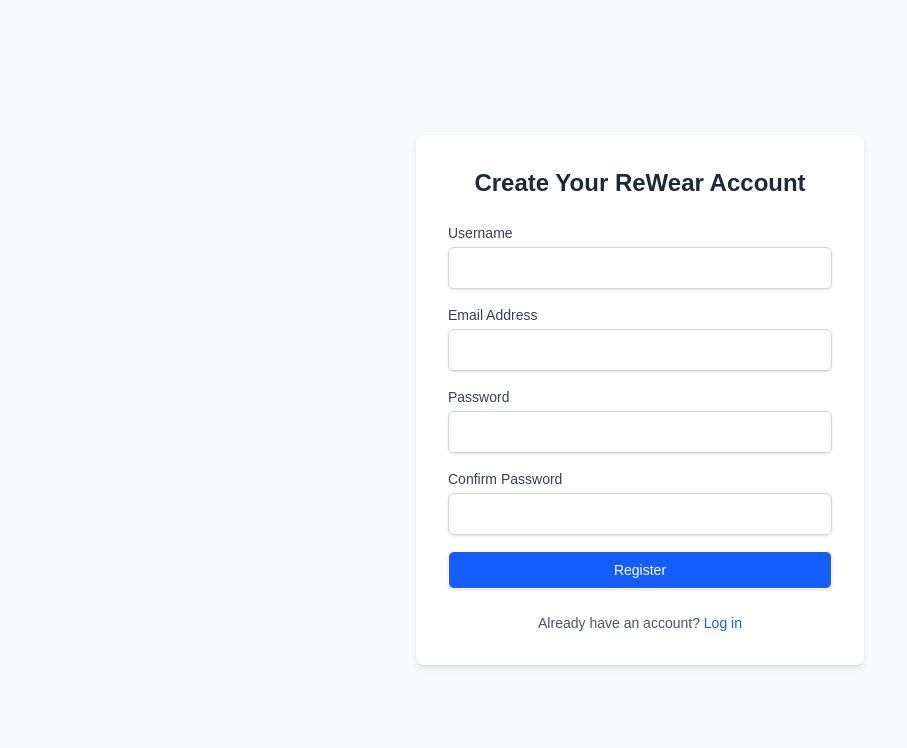
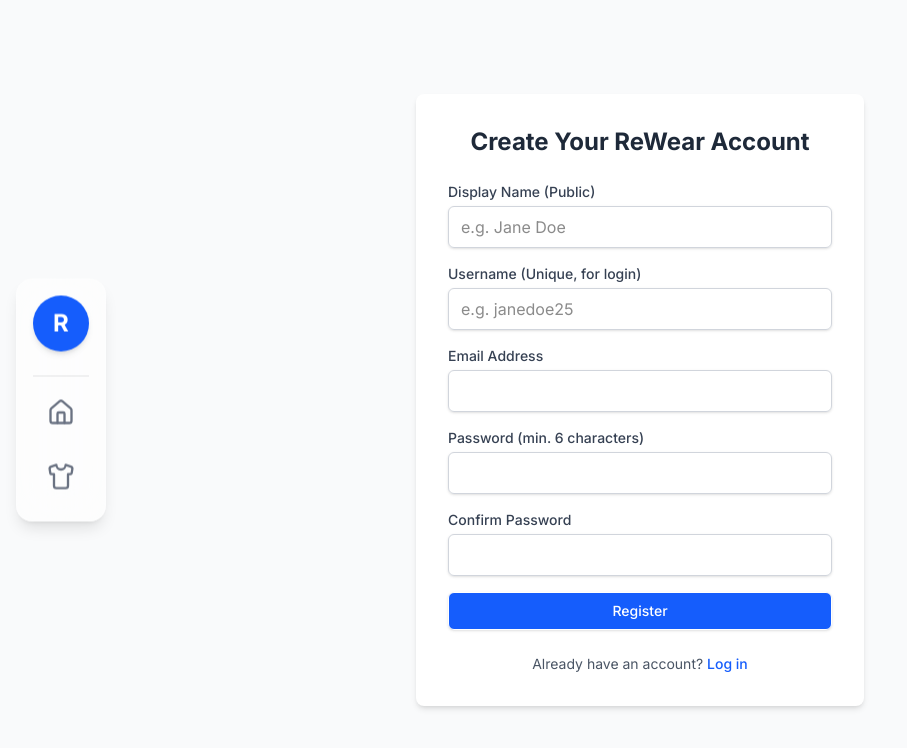
Before and after one commit to nuclearshadow/rewear-odoo-2025, a Next.js app: page /signup in a window 1280 px wide. Shown: the top 748 px of the page, without its empty margins (0-907 px from the left). Built offline with nearby package versions, Linux system fonts and the light colour scheme; no server answers.

Commit message:
FloatingNavbar added

```diff
--- a/src/app/layout.tsx
+++ b/src/app/layout.tsx
@@ -1,11 +1,9 @@
 // src/app/layout.tsx
 import "./globals.css";
-import { AuthProvider } from "@/context/AuthContext"; // 1. Import it
-
-export const metadata = {
-  title: "ReWear",
-  description: "Community Clothing Exchange",
-};
+import { Inter } from "next/font/google";
+import { AuthProvider } from "@/context/AuthContext";
+import FloatingNavbar from "@/components/layout/FloatingNavbar"; // <-- Import the new navbar
+const inter = Inter({ subsets: ["latin"] });
 
 export default function RootLayout({
   children,
@@ -14,11 +12,13 @@ export default function RootLayout({
 }) {
   return (
     <html lang="en">
-      <body>
+      <body className={`${inter.className} bg-gray-50`}>
         <AuthProvider>
-          {" "}
-          {/* 2. Wrap your children with it */}
-          {children}
+          <FloatingNavbar />{" "}
+          {/* The new floating sidebar. It needs no wrappers. */}
+          <div>
+            <main>{children}</main>
+          </div>
         </AuthProvider>
       </body>
     </html>
--- a/src/app/signup/page.tsx
+++ b/src/app/signup/page.tsx
@@ -5,6 +5,8 @@ import { useState } from "react";
 import Link from "next/link";
 
 export default function SignUpPage() {
+  // --- CHANGE 1: Add state for the new field ---
+  const [displayName, setDisplayName] = useState("");
   const [username, setUsername] = useState("");
   const [email, setEmail] = useState("");
   const [password, setPassword] = useState("");
@@ -19,7 +21,6 @@ export default function SignUpPage() {
     setError(null);
     setMessage(null);
 
-    // Basic frontend validation
     if (password !== confirmPassword) {
       setError("Passwords do not match.");
       return;
@@ -28,10 +29,16 @@ export default function SignUpPage() {
     setIsLoading(true);
 
     try {
+      // --- CHANGE 3: Add display_name to the request body ---
       const response = await fetch("/api/v1/auth/signup", {
         method: "POST",
         headers: { "Content-Type": "application/json" },
-        body: JSON.stringify({ email, password, username }),
+        body: JSON.stringify({
+          email,
+          password,
+          username,
+          display_name: displayName,
+        }),
       });
 
       const data = await response.json();
@@ -40,7 +47,6 @@ export default function SignUpPage() {
         throw new Error(data.error || "Failed to sign up.");
       }
 
-      // Show success message from the API
       setMessage(data.message);
     } catch (err: any) {
       setError(err.message);
@@ -56,17 +62,36 @@ export default function SignUpPage() {
           Create Your ReWear Account
         </h2>
 
-        {/* This form is shown if there's no success message yet */}
         {!message && (
           <form onSubmit={handleSignUp} className="space-y-4">
             {error && <p className="text-red-500 text-sm">{error}</p>}
+
+            {/* --- CHANGE 2: Add the new input field JSX --- */}
+            <div>
+              <label
+                htmlFor="displayName"
+                className="block text-sm font-medium text-gray-700"
+              >
+                Display Name (Public)
+              </label>
+              <input
+                id="displayName"
+                type="text"
+                value={displayName}
+                onChange={(e) => setDisplayName(e.target.value)}
+                required
+                placeholder="e.g. Jane Doe"
+                className="mt-1 block w-full px-3 py-2 border border-gray-300 rounded-md shadow-sm"
+              />
+            </div>
+            {/* --- END OF NEW FIELD --- */}
 
             <div>
               <label
                 htmlFor="username"
                 className="block text-sm font-medium text-gray-700"
               >
-                Username
+                Username (Unique, for login)
               </label>
               <input
                 id="username"
@@ -74,6 +99,7 @@ export default function SignUpPage() {
                 value={username}
                 onChange={(e) => setUsername(e.target.value)}
                 required
+                placeholder="e.g. janedoe25"
                 className="mt-1 block w-full px-3 py-2 border border-gray-300 rounded-md shadow-sm"
               />
             </div>
@@ -100,7 +126,7 @@ export default function SignUpPage() {
                 htmlFor="password"
                 className="block text-sm font-medium text-gray-700"
               >
-                Password
+                Password (min. 6 characters)
               </label>
               <input
                 id="password"
@@ -139,7 +165,6 @@ export default function SignUpPage() {
           </form>
         )}
 
-        {/* This is shown on success */}
         {message && (
           <div className="text-center">
             <h3 className="text-lg font-medium text-green-700">Success!</h3>
--- /dev/null
+++ b/src/components/layout/FloatingNavbar.tsx
@@ -0,0 +1,71 @@
+// src/components/layout/FloatingNavbar.tsx
+"use client";
+
+import Link from "next/link";
+import { Home, LayoutDashboard, PlusSquare, Shirt } from "lucide-react";
+import { useAuth } from "@/context/AuthContext";
+
+// Reusable NavLink component for consistent styling and animation
+const NavLink = ({
+  href,
+  icon: Icon,
+  text,
+}: {
+  href: string;
+  icon: React.ElementType;
+  text: string;
+}) => (
+  <Link
+    href={href}
+    className="group relative flex items-center justify-center h-14 w-14 rounded-full transition-all duration-300 ease-in-out
+                   text-gray-500 hover:bg-blue-500/10 hover:rounded-xl hover:text-blue-600"
+  >
+    <Icon className="h-7 w-7 transition-transform duration-300 group-hover:scale-110" />
+    {/* Tooltip that appears on hover */}
+    <span
+      className="absolute left-full ml-4 w-auto min-w-max p-2 px-3 text-sm font-medium
+                       bg-gray-900 text-white rounded-md shadow-lg
+                       scale-0 group-hover:scale-100 transition-all origin-left duration-200"
+    >
+      {text}
+    </span>
+  </Link>
+);
+
+export default function FloatingNavbar() {
+  const { user, isLoading } = useAuth();
+
+  return (
+    <aside
+      // --- This is the Glassmorphism and Floating Logic ---
+      className="fixed top-1/2 left-4 -translate-y-1/2 flex flex-col items-center
+                       p-4 space-y-4 z-50 rounded-2xl border border-white/20
+                       bg-white/60 backdrop-blur-xl shadow-lg
+                       transition-all duration-300 ease-in-out"
+    >
+      {/* Logo */}
+      <div className="h-14 w-14 bg-blue-600 rounded-full flex items-center justify-center font-bold text-white text-2xl shadow-md">
+        R
+      </div>
+
+      <div className="w-full h-[1px] bg-black/10 my-2"></div>
+
+      <nav className="flex flex-col items-center gap-2">
+        <NavLink href="/" icon={Home} text="Home" />
+        <NavLink href="/browse" icon={Shirt} text="Browse Items" />
+
+        {/* Conditional links that appear smoothly */}
+        {!isLoading && user && (
+          <>
+            <NavLink
+              href="/dashboard"
+              icon={LayoutDashboard}
+              text="Dashboard"
+            />
+            <NavLink href="/items/add" icon={PlusSquare} text="List an Item" />
+          </>
+        )}
+      </nav>
+    </aside>
+  );
+}
```
